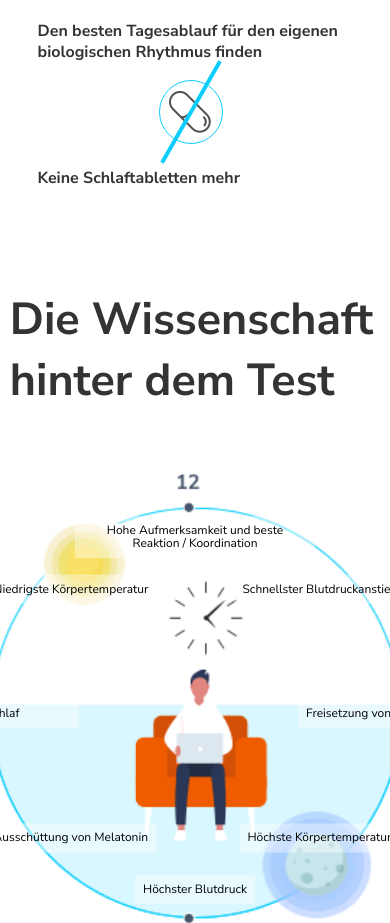
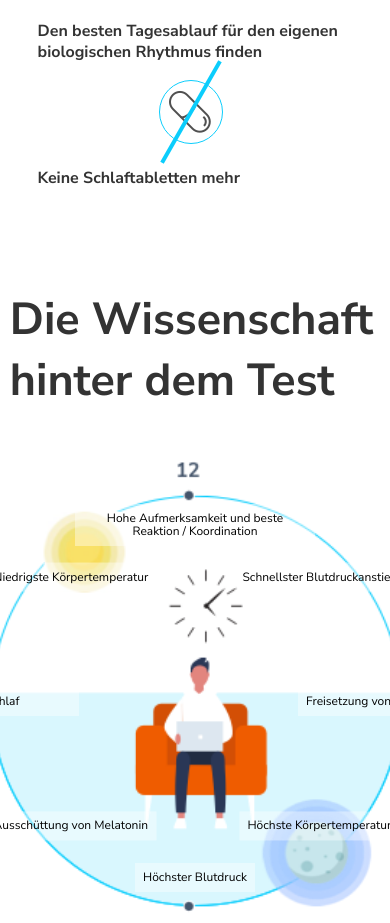
Before and after one commit to ercanmemis/bodyclock, a website: page index.html in a window 390 px wide. Shown: the part 4049-4972 px from the top of the page. Drawn offline with Linux system fonts and the light colour scheme.

Commit message:
Going to End on Responsive

```diff
--- a/sass/layout/_grid.scss
+++ b/sass/layout/_grid.scss
@@ -71,7 +71,7 @@ $gutter-none: 0;
     margin-bottom: $gutter-vertical;
 
     @include respond(tab-port) {
-      margin-bottom: $gutter-vertical-small;
+      margin-bottom: $gutter-vertical-x-small;
     }
   }
 
--- a/sass/main.scss
+++ b/sass/main.scss
@@ -1045,6 +1045,10 @@ body {
     &--medium {
       max-width: 100%;
       height: auto;
+
+      @include respond(tab-port) {
+        min-weight: 100% !important;
+      }
     }
   }
 
```
Also changed, not shown: css/style.css.
